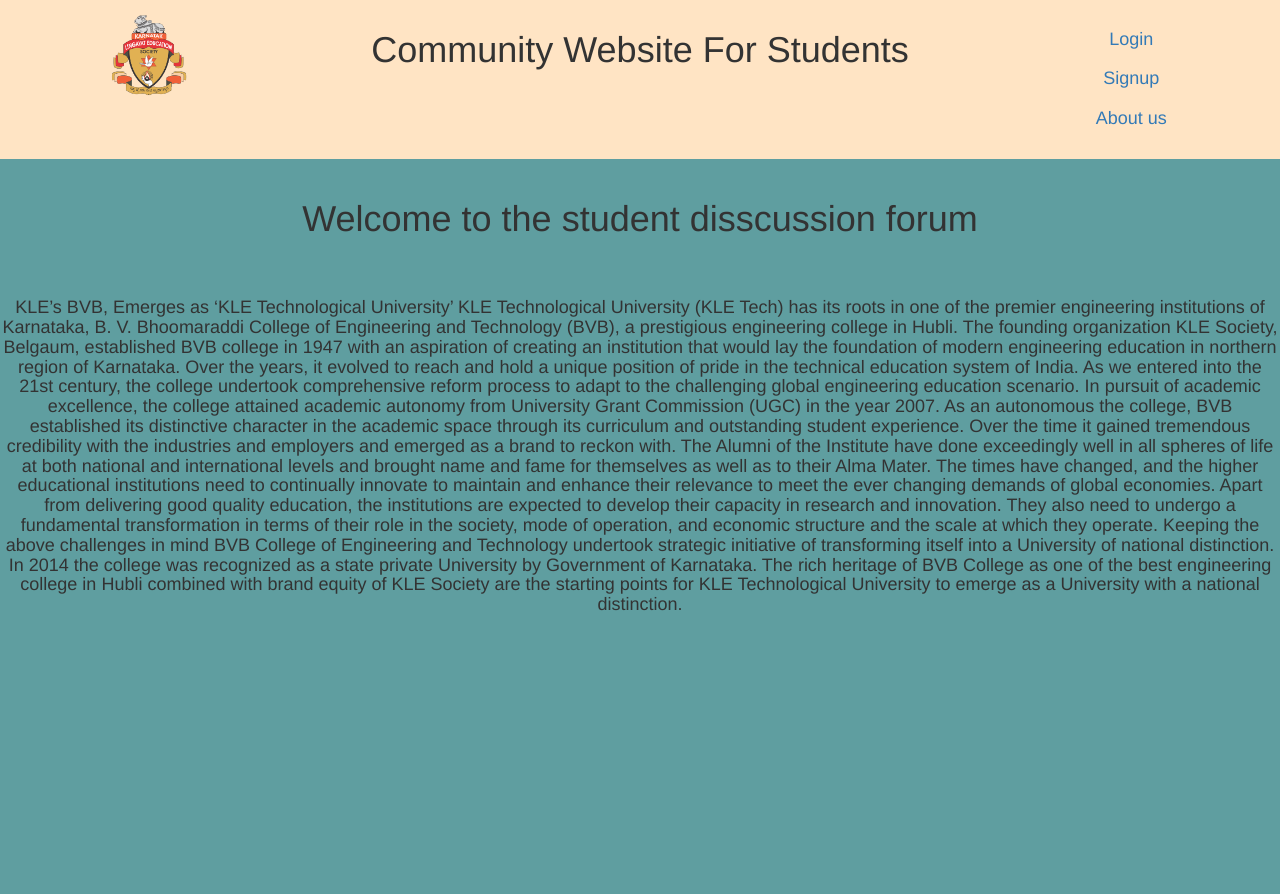
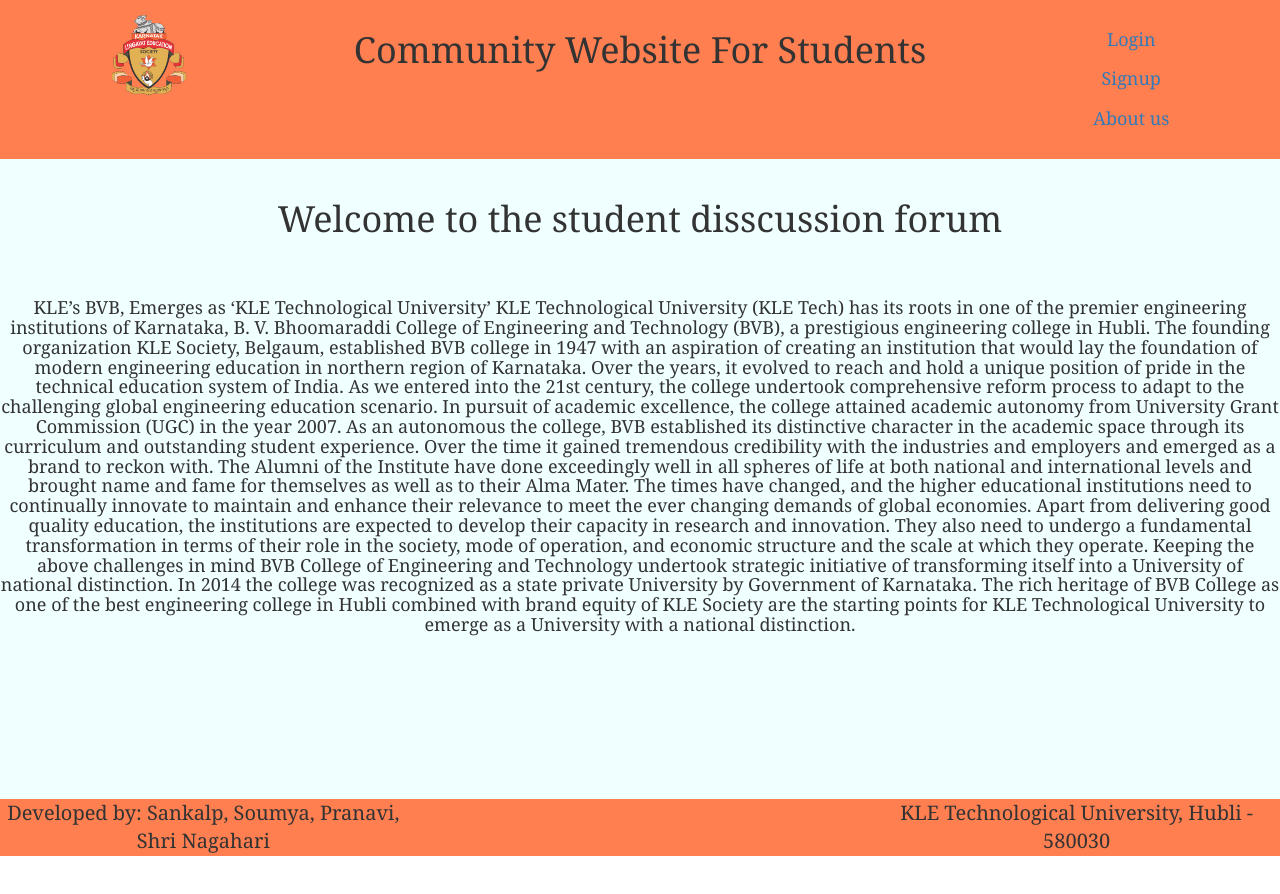
Before and after one commit to pranalihongekar/wt_course_project, a React (Create React App) app: page / in a window 1280 px wide. Shown: the top 894 px of the page. After the commit the page ends 856 px from the top, so only its background shows below. Built offline with nearby package versions, Linux system fonts and the light colour scheme.

Commit message:
final commit 14-11

```diff
--- a/src/About.js
+++ b/src/About.js
@@ -1,7 +1,7 @@
 function About() {
     return (
         <body>
-            <div class='bg-color2' style={{ height: "100vh" }}>
+            <div class='bg-color2' style={{ height: "80vh" }}>
                 <div>
                     <br />
                     <h1>Welcome to the student disscussion forum</h1>
@@ -18,6 +18,14 @@
                     </div>
                 </div>
             </div>
+            <footer class='footer'>
+                <div class='row'>
+                    <div class='col-sm-4'>Developed by: Sankalp, Soumya, Pranavi, Shri Nagahari</div>
+                    <div class='col-sm-4'></div>
+                    <div class='col-sm-4'>KLE Technological University, Hubli - 580030</div>
+                </div>
+
+            </footer>
         </body>
 
     );
--- a/src/App.css
+++ b/src/App.css
@@ -1,3 +1,7 @@
+*
+{
+  font-family:'georgia';
+}
 .logo
 {
   margin: 5%;
@@ -6,14 +10,19 @@
 
 .bg-color
 {
-  background-color: bisque;
+  background-color:coral;
 }
 
 .bg-color2
 {
-  background-color: cadetblue;
+  background-color:azure;
 }
 
+.footer
+{
+  font-size: 20px;
+  background-color: coral;
+}
 /*
 
 
--- a/src/Login.css
+++ b/src/Login.css
@@ -6,7 +6,7 @@
   margin-left: 25%;
   margin-right: 25%;
   border-radius: 20px;
-  background: rgba(255, 255, 255, 0.5);
+  background:lightgray;
   opacity: 100%;
   backdrop-filter: blur(8px);
 }
--- a/src/Login.js
+++ b/src/Login.js
@@ -48,7 +48,7 @@
     }
     return (
         <body>
-            <div class='bg-color2' style={{height:"100vh"}}>
+            <div class='bg-color2' style={{height:"80vh",}}>
             <div>
                 <br/>
                 <h1>Login page:</h1>
@@ -66,7 +66,16 @@
                     <input type='button' value='Login' class='btn btn-default' onClick={validate} />
                 </div>
             </form>
+
             </div>
+            <footer class='footer'>
+                <div class='row'>
+                    <div class='col-sm-4'>Developed by: Sankalp, Soumya, Pranavi, Shri Nagahari</div>
+                    <div class='col-sm-4'></div>
+                    <div class='col-sm-4'>KLE Technological University, Hubli - 580030</div>
+                </div>
+
+            </footer>
         </body>
     );
 }
--- a/src/Register.css
+++ b/src/Register.css
@@ -6,7 +6,7 @@
   margin-left: 25%;
   margin-right: 25%;
   border-radius: 20px;
-  background: rgba(255, 255, 255, 0.5);
+  background:lightgray;
   opacity: 100%;
   backdrop-filter: blur(8px);
 }
--- a/src/Register.js
+++ b/src/Register.js
@@ -47,11 +47,11 @@
     }
     return (
         <body>
-                <div class='bg-color2' style={{height:"100vh"}}>
+            <div class='bg-color2' style={{ height: "80vh" }}>
                 <div>
-                    <br/>
+                    <br />
                     <h1>Sign up:</h1>
-                    <br/><br/>
+                    <br /><br />
                 </div>
 
                 <form class='register-form'>
@@ -60,21 +60,30 @@
                         <input type='text' class="form-control" id='username' />
                         <br />
                         <label>Password: </label>
-                        <input type='password' class="form-control"  id='password1' />
+                        <input type='password' class="form-control" id='password1' />
                         <br />
                         <label>Re enter Password: </label>
-                        <input type='password' class="form-control"  id='password2' />
+                        <input type='password' class="form-control" id='password2' />
                         <br />
                         <label>Branch: </label>
-                        <input type='password' class="form-control"  id='branch' />
+                        <input type='password' class="form-control" id='branch' />
                         <br />
                         <label>USN: </label>
-                        <input type='password' class="form-control"  id='usn' />
+                        <input type='password' class="form-control" id='usn' />
                         <br /><br />
                         <input type='button' value='Signup' class='btn btn-default' onClick={validate} />
                     </div>
                 </form>
             </div>
+
+            <footer class='footer'>
+                <div class='row'>
+                    <div class='col-sm-4'>Developed by: Sankalp, Soumya, Pranavi, Shri Nagahari</div>
+                    <div class='col-sm-4'></div>
+                    <div class='col-sm-4'>KLE Technological University, Hubli - 580030</div>
+                </div>
+
+            </footer>
         </body>
 
     );
```
Lines whose indentation alone changed are shown as unchanged.
